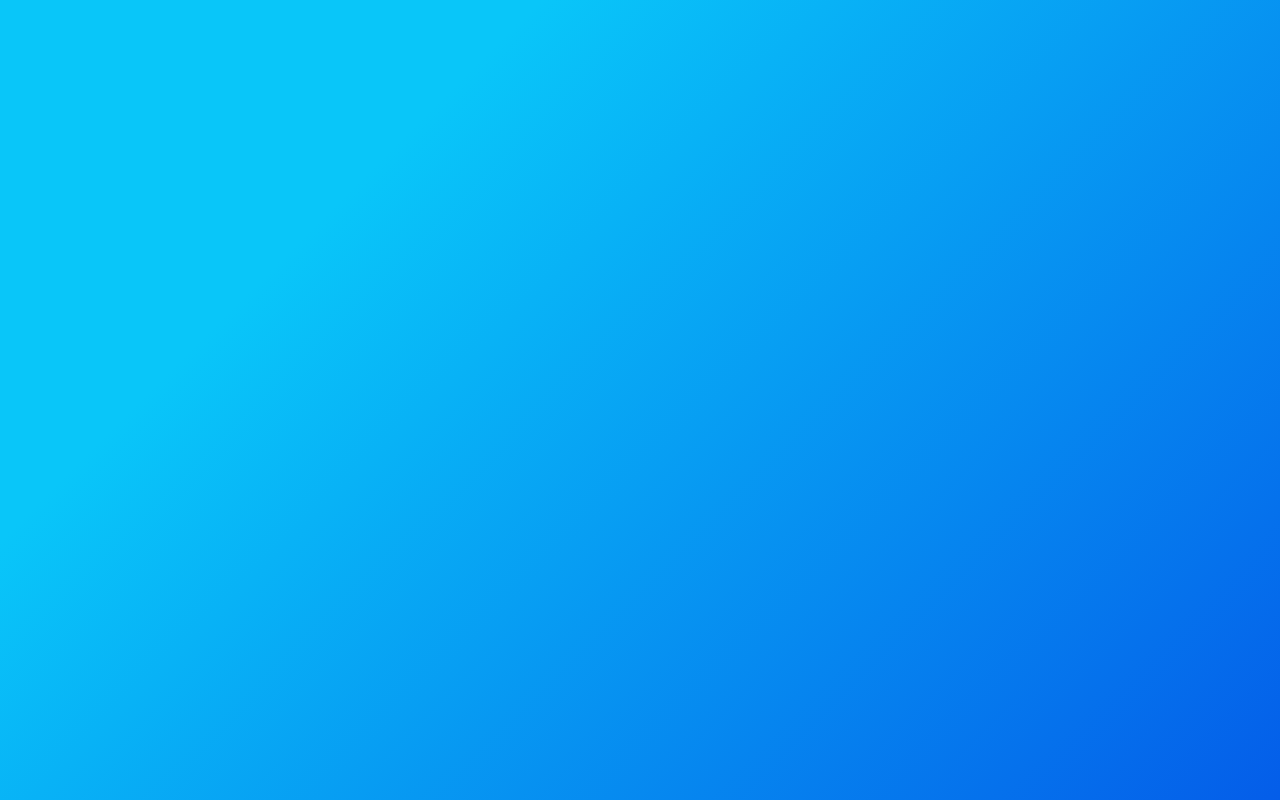
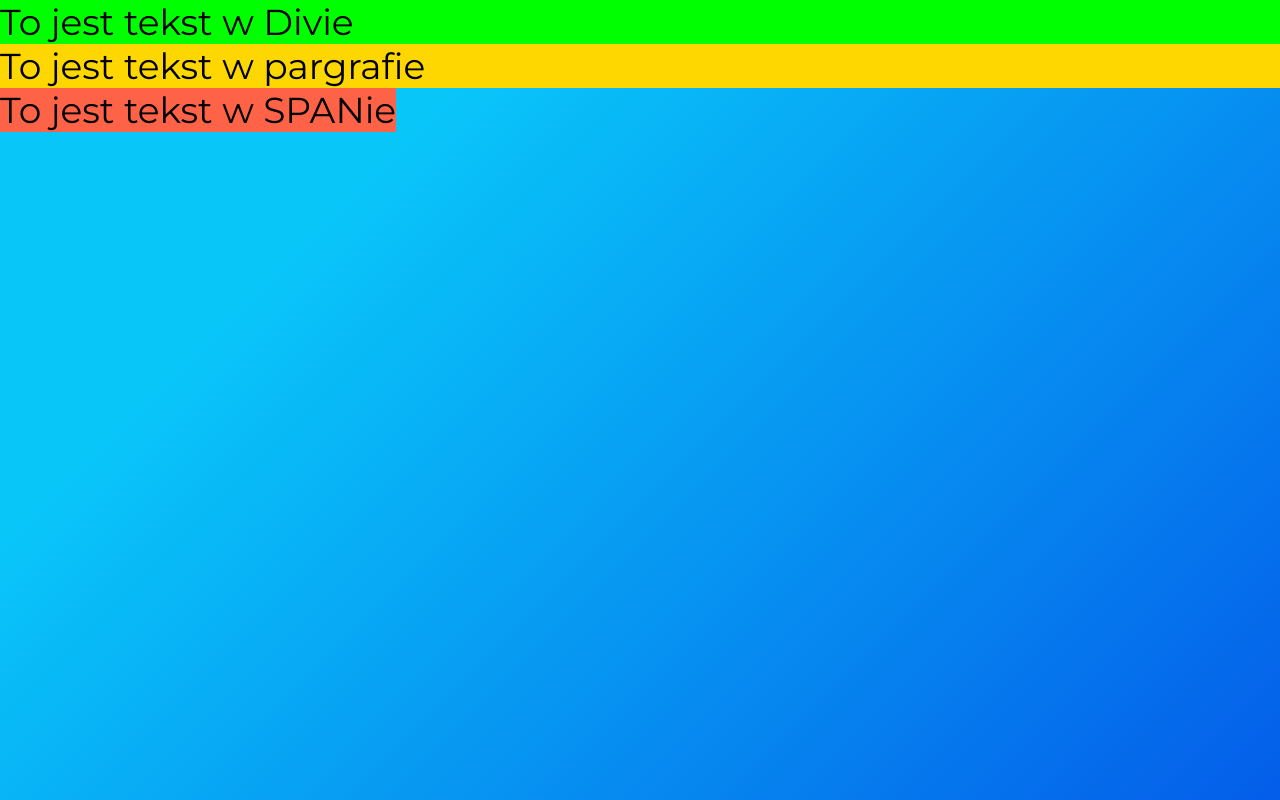
Before and after one commit to ZbigniewKulczynski1984/kurs_udemy1, a plain HTML site: page index.html in a window 1280 px wide. Drawn offline with Linux system fonts and the light colour scheme.

Commit message:
changes made

```diff
--- a/index.html
+++ b/index.html
@@ -11,6 +11,9 @@
         <title>MMC School</title>
     </head>
     <body>
+        <div>To jest tekst w Divie</div>
+        <p>To jest tekst w pargrafie</p>
+        <span>To jest tekst w SPANie</span>
 
     </body>
 </html>
--- a/style.css
+++ b/style.css
@@ -13,13 +13,13 @@ body {
 }
 
 div {
-    /* background-color: lime; */
+     background-color: lime;
 }
 
 p {
-    /* background-color: gold; */
+    background-color: gold;
 }
 
 span {
-    /* background-color: tomato; */
+    background-color: tomato;
 }
```
